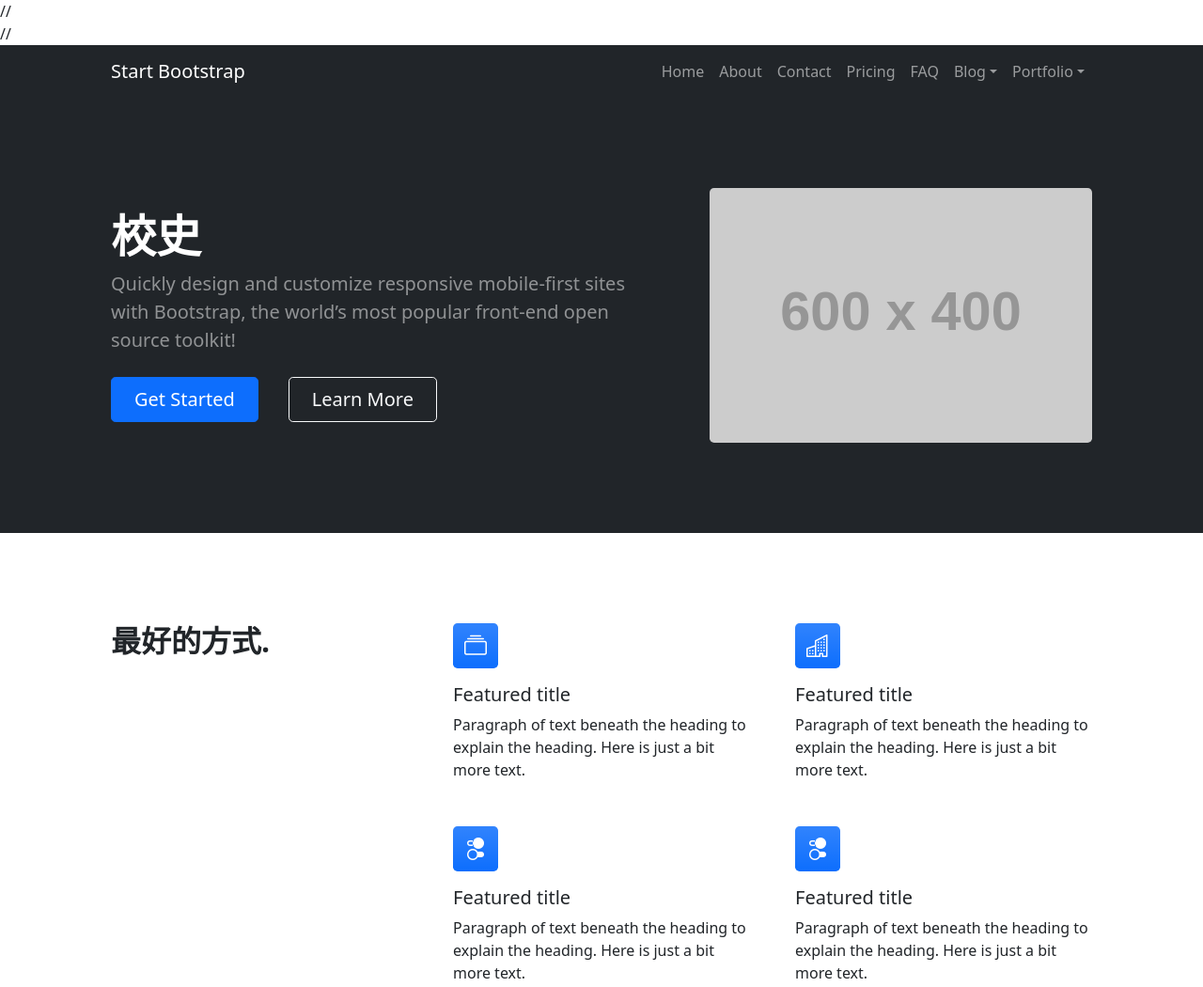
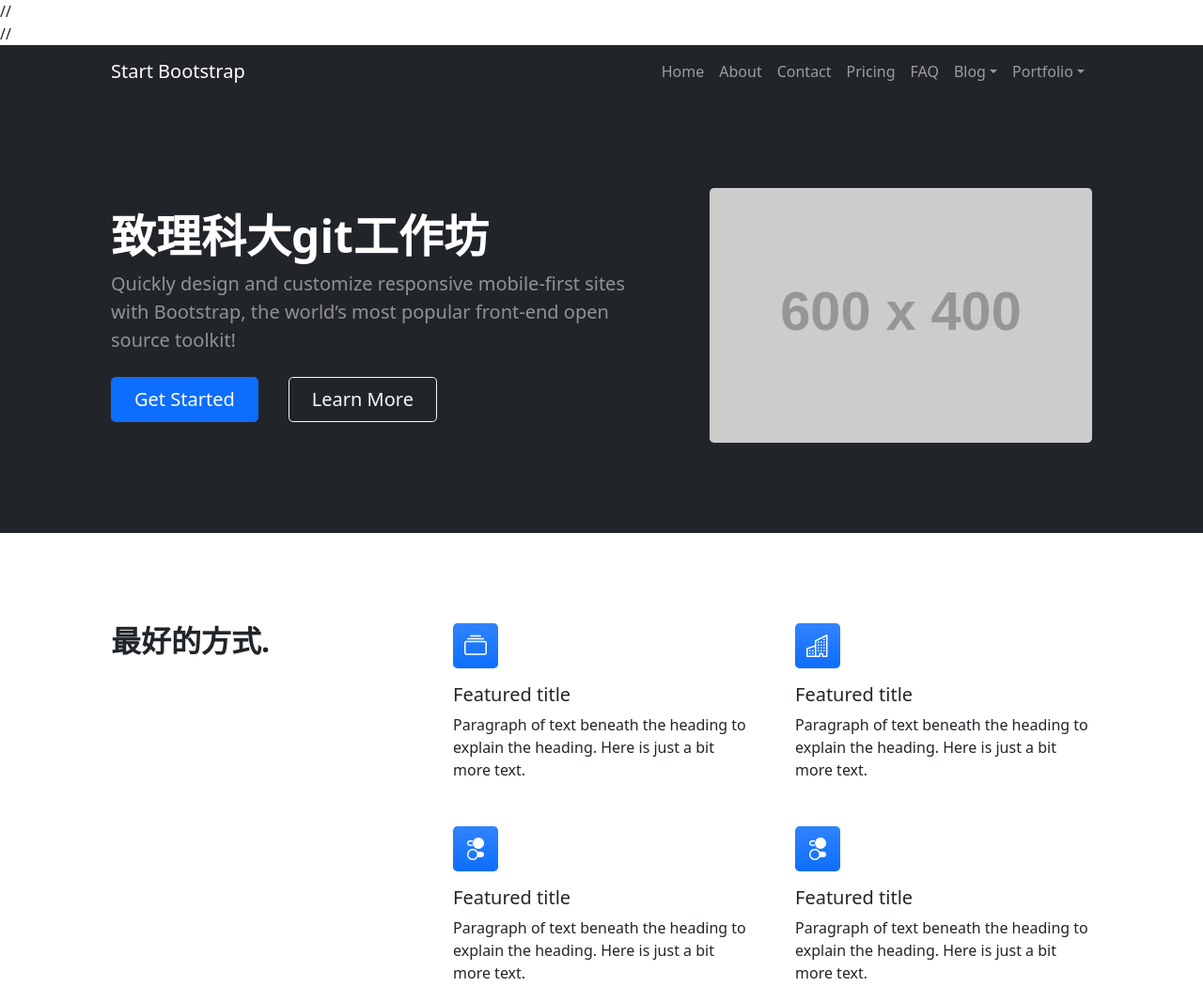
Before and after one commit to erin890921/shop1, a plain HTML site: page index.html in a window 1280 px wide. Shown: the top 1050 px of the page at 94% size. Drawn offline with nearby package versions, Linux system fonts and the light colour scheme; placeholder pictures from the web are drawn by us.

Commit message:
update page test5

```diff
--- a/index.html
+++ b/index.html
@@ -51,7 +51,7 @@
                     <div class="row gx-5 align-items-center justify-content-center">
                         <div class="col-lg-8 col-xl-7 col-xxl-6">
                             <div class="my-5 text-center text-xl-start">
-                                <h1 class="display-5 fw-bolder text-white mb-2">校史</h1>
+                                <h1 class="display-5 fw-bolder text-white mb-2">致理科大git工作坊</h1>
                                 <p class="lead fw-normal text-white-50 mb-4">Quickly design and customize responsive mobile-first sites with Bootstrap, the world’s most popular front-end open source toolkit!</p>
                                 <div class="d-grid gap-3 d-sm-flex justify-content-sm-center justify-content-xl-start">
                                     <a class="btn btn-primary btn-lg px-4 me-sm-3" href="#features">Get Started</a>
```
